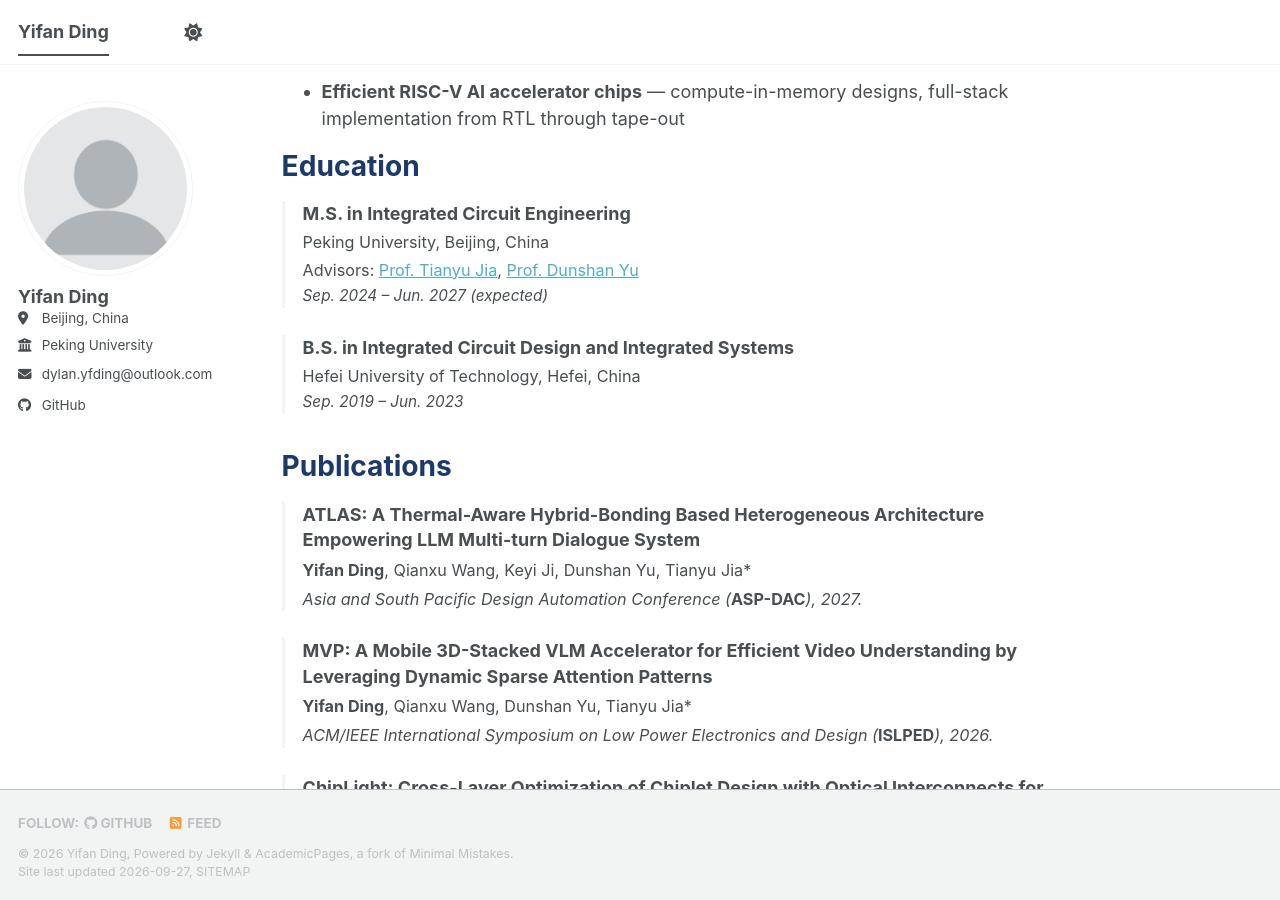
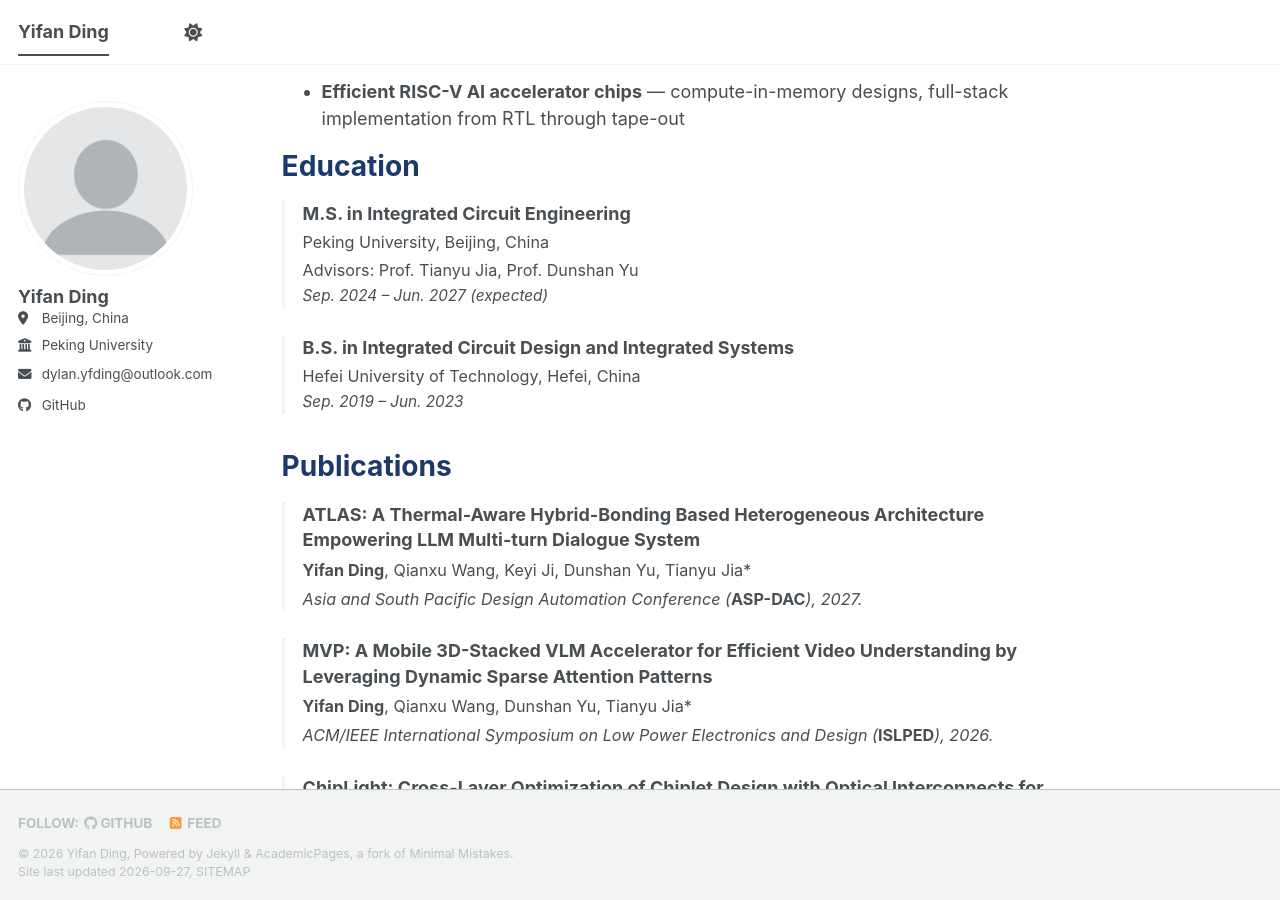
Before and after one commit to DylanDing54/DylanDing54.github.io, a Jekyll site: the page built from _pages/about.md, in a window 1280 px wide and 900 px high, scrolled down 581 px. Built offline with Jekyll 4.4.1, drawn with Linux system fonts in a browser that asks for light colours; a style sheet for code colours, icons or effects is not loaded; part of the change alters nothing that is shown.

Commit message:
Drop advisor links from the education entry
Co-Authored-By: Claude Opus 5 (1M context) <noreply@anthropic.com>

```diff
--- a/_pages/about.md
+++ b/_pages/about.md
@@ -25,7 +25,7 @@ Education
   <div class="education-item">
     <div class="education-degree"><strong>M.S. in Integrated Circuit Engineering</strong></div>
     <div class="education-school">Peking University, Beijing, China</div>
-    <div class="education-detail">Advisors: <a href="https://ic.pku.edu.cn/en/Faculty/Facultys/IntegratedCircuitDesign/Jia_Tianyu/index.htm">Prof. Tianyu Jia</a>, <a href="https://ic.pku.edu.cn/en/Faculty/Facultys/IntegratedCircuitDesign/YuDunshan/index.htm">Prof. Dunshan Yu</a></div>
+    <div class="education-detail">Advisors: Prof. Tianyu Jia, Prof. Dunshan Yu</div>
     <div class="education-date">Sep. 2024 &ndash; Jun. 2027 (expected)</div>
   </div>
   <div class="education-item">
```
